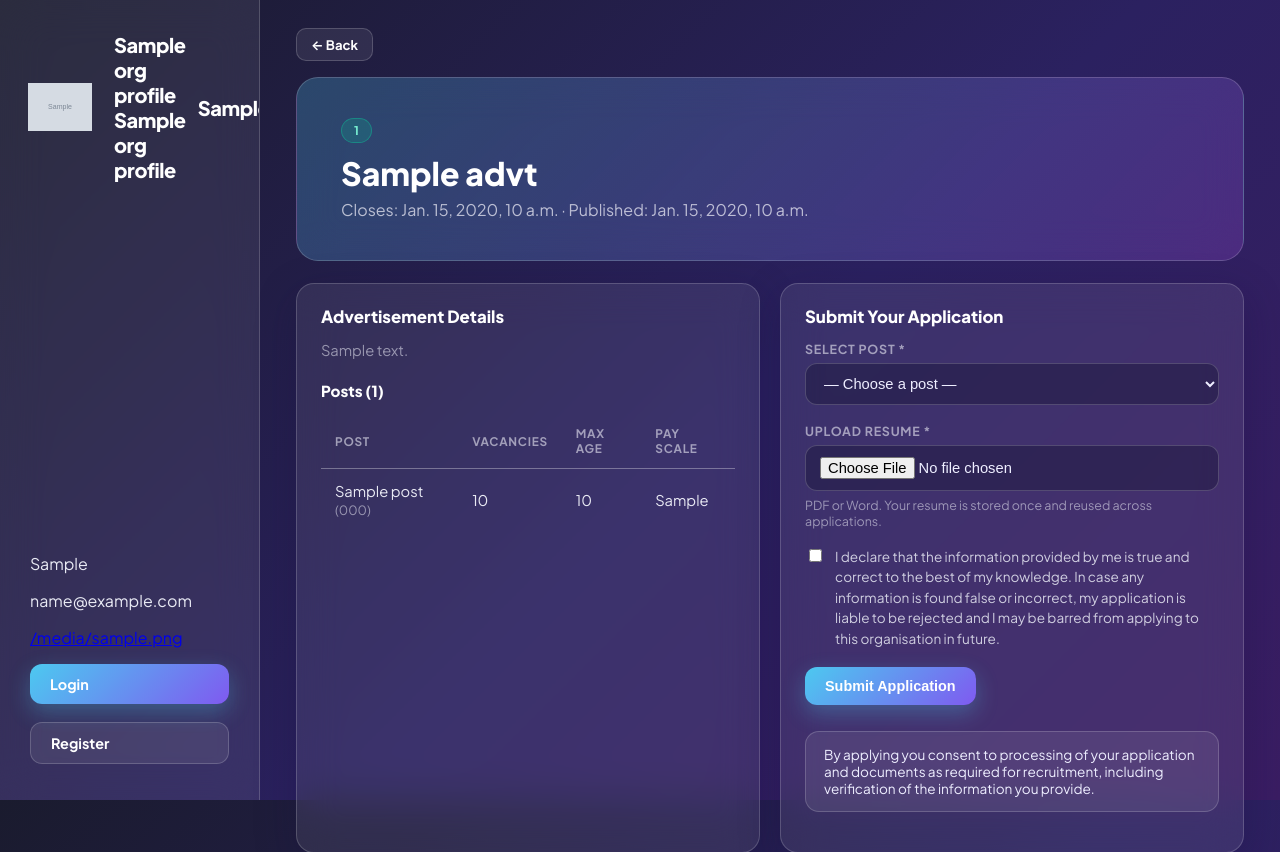
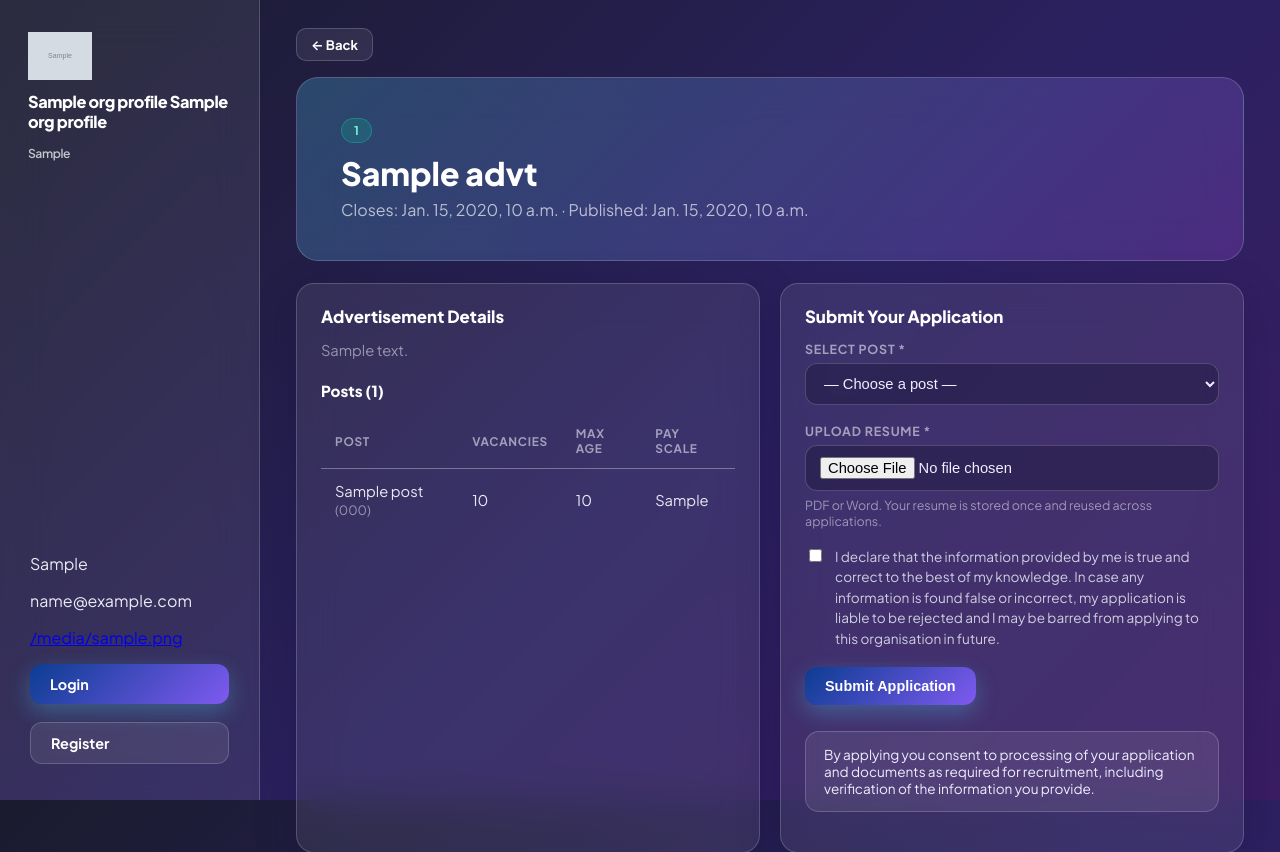
Before and after one commit to BusDec/TalentFlowAI, a Django app: template templates/portal/apply.html in a window 1280 px wide. Shown: the top 852 px of the page. Run offline with Django 5.2, Linux system fonts and the light colour scheme; the template is opened without the code that fills it: most values are stand-ins (such as "Sample title", 1, 10 or a date in 2020); grey boxes marked "Sample" are stand-in pictures; some libraries are stand-ins or nearby versions.

Commit message:
Phase 2: OrgProfile — fix portal accent cascade order (override after stylesheet) + style org brand text

```diff
--- a/static/css/talentflow.css
+++ b/static/css/talentflow.css
@@ -70,6 +70,10 @@ body {
     color: #fff;
     box-shadow: 0 6px 18px rgba(76, 201, 240, 0.4);
 }
+/* Portal org branding (base_portal.html) — org name/tagline from OrgProfile. */
+.tf-brand { flex-wrap: wrap; }
+.tf-brand .portal-brand { font-size: 1.02rem; line-height: 1.25; }
+.tf-brand .portal-tagline { width: 100%; font-size: 0.76rem; font-weight: 600; opacity: 0.72; }
 
 .tf-nav { display: flex; flex-direction: column; gap: 4px; }
 .tf-nav a {
--- a/templates/portal/base_portal.html
+++ b/templates/portal/base_portal.html
@@ -7,8 +7,9 @@
     {% load static %}
     <link rel="preconnect" href="https://fonts.googleapis.com">
     <link href="https://fonts.googleapis.com/css2?family=Plus+Jakarta+Sans:wght@400;600;700;800&display=swap" rel="stylesheet">
+    <link rel="stylesheet" href="{% static 'css/talentflow.css' %}">
+    {# Must come AFTER talentflow.css: :root --tf-accent is declared there too, and the later declaration wins the cascade. #}
     <style>:root{--tf-accent:{{ org_profile.accent_color|default:'#0b3d91' }}}</style>
-    <link rel="stylesheet" href="{% static 'css/talentflow.css' %}">
 </head>
 <body>
 <div class="tf-app">
```
Also changed, not shown: recruitment/test_org_profile.py (+7 -0 lines).
